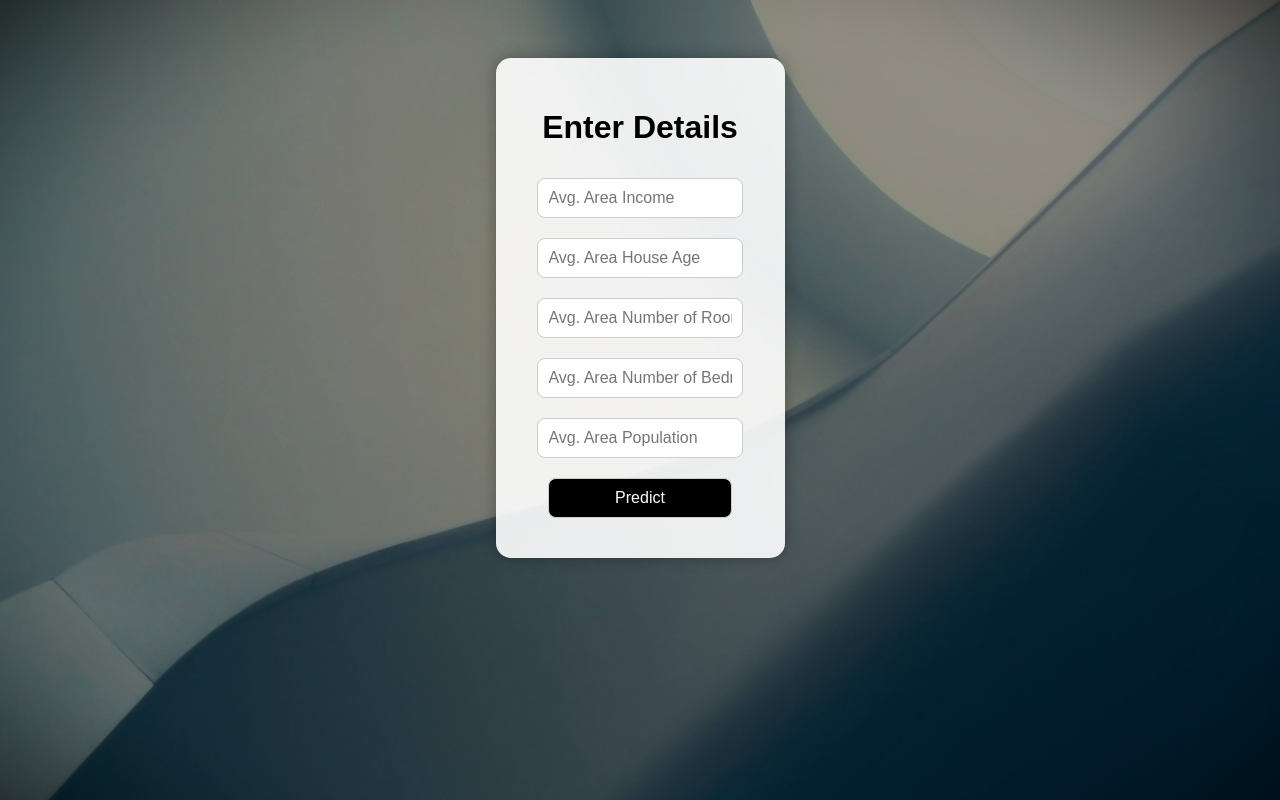
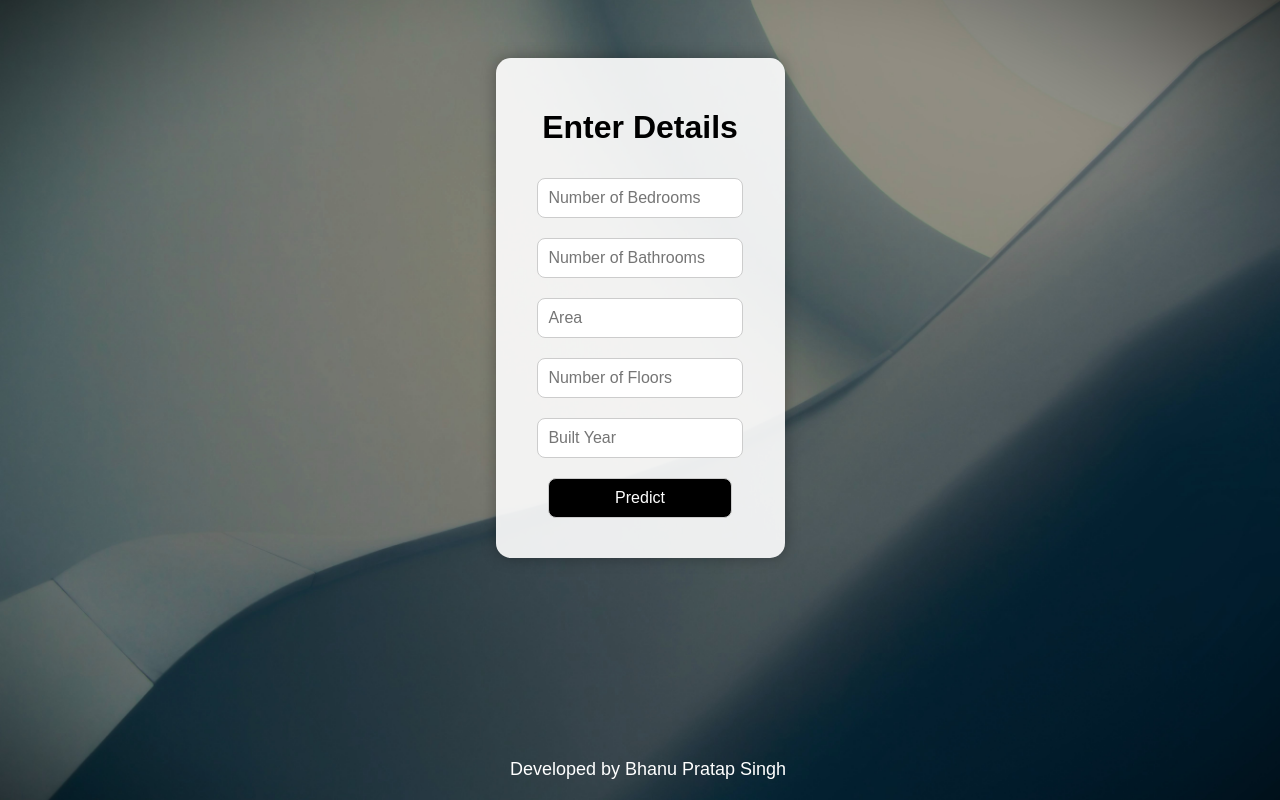
Before and after one commit to bhanuu05/House-Price-Prediction-System, a Django app: page /predict/ in a window 1280 px wide. Run offline with Django 5.2, Linux system fonts and the light colour scheme; parts of the project's set-up code (start-up, migrations or seed data) failed here and were passed over.

Commit message:
Updated Files

```diff
--- a/HousePricePrediction/templates/predict.html
+++ b/HousePricePrediction/templates/predict.html
@@ -52,6 +52,21 @@
             0% { transform: rotate(0deg); }
             100% { transform: rotate(360deg); }
         }
+
+        .footer {
+            position: absolute;
+            bottom: 20px;
+            width: 100%;
+            text-align: center;
+            font-size: 18px;
+            color: #fff;
+            animation: fadeInUp 2s ease-in-out;
+        }
+
+        @keyframes fadeInUp {
+            0% { opacity: 0; transform: translateY(50px); }
+            100% { opacity: 1; transform: translateY(0); }
+        }
     </style>
 
     <script>
@@ -67,15 +82,19 @@
     <div class="form-container">
         <h1>Enter Details</h1>
         <form action="{% url 'result' %}" method="get" onsubmit="showSpinner()">
-            <input type="text" name="n1" placeholder="Avg. Area Income" required><br>
-            <input type="text" name="n2" placeholder="Avg. Area House Age" required><br>
-            <input type="text" name="n3" placeholder="Avg. Area Number of Rooms" required><br>
-            <input type="text" name="n4" placeholder="Avg. Area Number of Bedrooms" required><br>
-            <input type="text" name="n5" placeholder="Avg. Area Population" required><br>
+            <input type="text" name="n1" placeholder="Number of Bedrooms" required><br>
+            <input type="text" name="n2" placeholder="Number of Bathrooms" required><br>
+            <input type="text" name="n3" placeholder="Area" required><br>
+            <input type="text" name="n4" placeholder="Number of Floors" required><br>
+            <input type="text" name="n5" placeholder="Built Year" required><br>
             <input id="submit-btn" type="submit" value="Predict">
         </form>
 
         <div id="spinner" class="spinner"></div>
     </div>
+
+    <div class="footer">
+        Developed by Bhanu Pratap Singh
+    </div>
 </body>
 </html>
```
Also changed, not shown: HousePricePrediction/templates/home.html (+13 -0 lines), HousePricePrediction/templates/result.html (+19 -0 lines), House Price India.csv (added), 1 other file.
